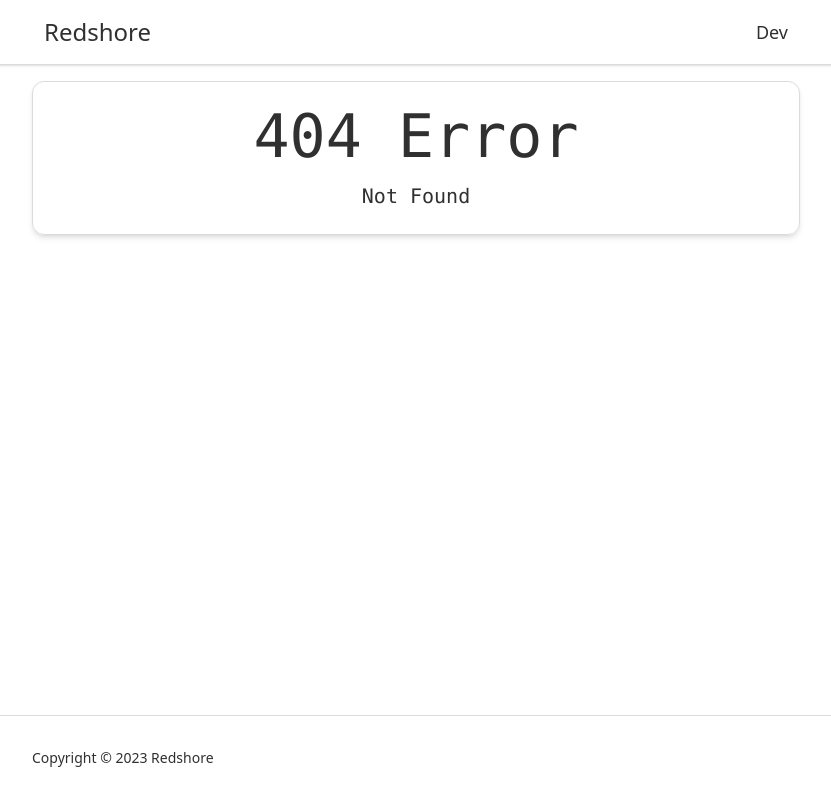
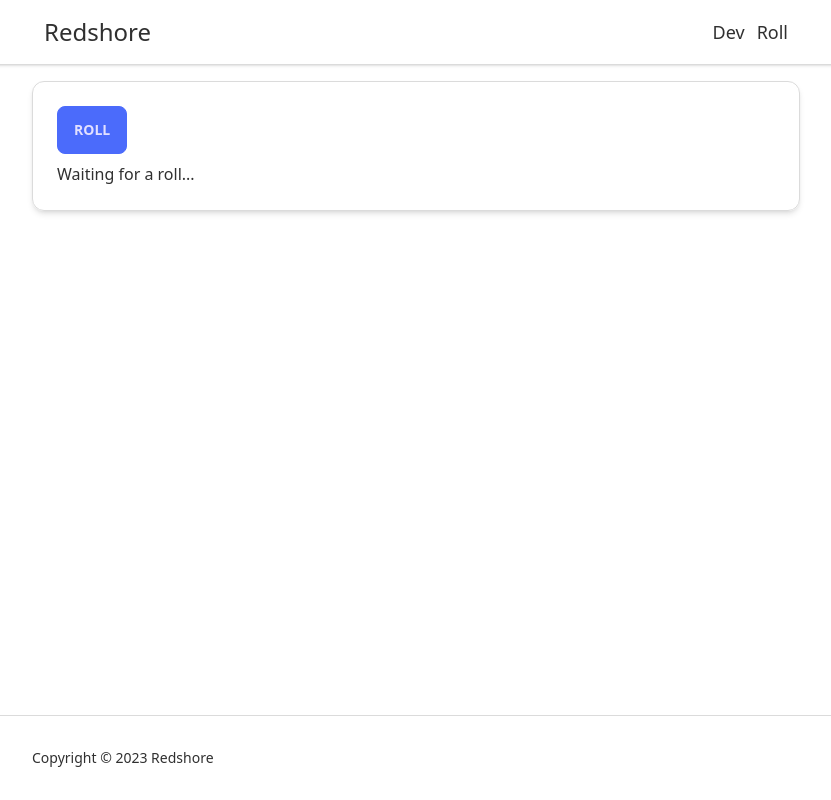
Before and after one commit to isutare412/bloated, a SvelteKit app in the folder ui/: page /roll in a window 1280 px wide. Before the commit this address had no page. Shown: the whole page, without its empty margins (224-1055 px from the left). Built offline with nearby package versions, Linux system fonts and the light colour scheme.

Commit message:
feat: add dice roll page

```diff
--- a/ui/package.json
+++ b/ui/package.json
@@ -13,12 +13,14 @@
 		"format": "prettier --plugin-search-dir . --write ."
 	},
 	"dependencies": {
-		"@fontsource-variable/inter": "^5.0.5"
+		"@fontsource-variable/inter": "^5.0.5",
+		"lodash-es": "^4.17.21"
 	},
 	"devDependencies": {
 		"@sveltejs/adapter-auto": "^2.0.0",
 		"@sveltejs/kit": "^1.20.4",
 		"@tailwindcss/typography": "^0.5.9",
+		"@types/lodash-es": "^4.17.8",
 		"@typescript-eslint/eslint-plugin": "^5.45.0",
 		"@typescript-eslint/parser": "^5.45.0",
 		"autoprefixer": "^10.4.14",
--- a/ui/src/components/NavBar.svelte
+++ b/ui/src/components/NavBar.svelte
@@ -8,6 +8,7 @@
 	const pages = [
 		{ name: 'Home', href: '/' },
 		{ name: 'Dev', href: '/dev' },
+		{ name: 'Roll', href: '/roll' },
 	]
 
 	let isDrawerOpen = false
--- /dev/null
+++ b/ui/src/routes/api/roll/+server.ts
@@ -0,0 +1,8 @@
+import { json } from '@sveltejs/kit'
+import { random } from 'lodash-es'
+import type { RequestHandler } from './$types'
+
+export const GET = (() => {
+	const number = random(1, 6)
+	return json(number)
+}) satisfies RequestHandler
--- /dev/null
+++ b/ui/src/routes/roll/+page.svelte
@@ -0,0 +1,81 @@
+<script lang="ts">
+	import { delay, round } from 'lodash-es'
+	import { onDestroy } from 'svelte'
+
+	let roll: number
+	let rollCount: { [key: number]: number } = {
+		1: 0,
+		2: 0,
+		3: 0,
+		4: 0,
+		5: 0,
+		6: 0,
+	}
+	let totalRoll = 0
+
+	let delayTimer: number | undefined
+	let keepRollTimer: ReturnType<typeof setInterval> | undefined
+
+	async function rollDice() {
+		const response = await fetch('/api/roll')
+		roll = await response.json()
+		rollCount[roll]++
+		totalRoll++
+	}
+
+	function keepRollDice() {
+		if (delayTimer || keepRollTimer) return
+
+		delayTimer = delay(() => {
+			keepRollTimer = setInterval(() => {
+				rollDice()
+			}, 10)
+		}, 200)
+	}
+
+	function stopRollDice() {
+		clearTimeout(delayTimer)
+		clearInterval(keepRollTimer)
+		delayTimer = undefined
+		keepRollTimer = undefined
+	}
+
+	onDestroy(() => {
+		clearTimeout(delayTimer)
+		clearInterval(keepRollTimer)
+	})
+</script>
+
+<button
+	on:click={rollDice}
+	on:mousedown={keepRollDice}
+	on:mouseup={stopRollDice}
+	class="btn btn-primary">ROLL</button
+>
+<div class="mt-2">
+	{#if roll === undefined}
+		<span>Waiting for a roll...</span>
+	{:else}
+		<span>You've got '<span class="text-primary">{roll}</span>'</span>
+	{/if}
+</div>
+{#if totalRoll > 0}
+	<table class="table table-fixed">
+		<thead>
+			<tr>
+				<th>Face</th>
+				<th>Count</th>
+				<th>Ratio</th>
+			</tr>
+		</thead>
+		<tbody class="font-mono">
+			{#each Object.entries(rollCount) as [face, count] (face)}
+				<tr>
+					<td>{face}</td>
+					<td>{count}</td>
+					<td>{round(count / totalRoll, 4)}</td>
+				</tr>
+			{/each}
+		</tbody>
+	</table>
+{/if}
```
Also changed, not shown: 1 other file (tests, documents, lock files or other folders).
